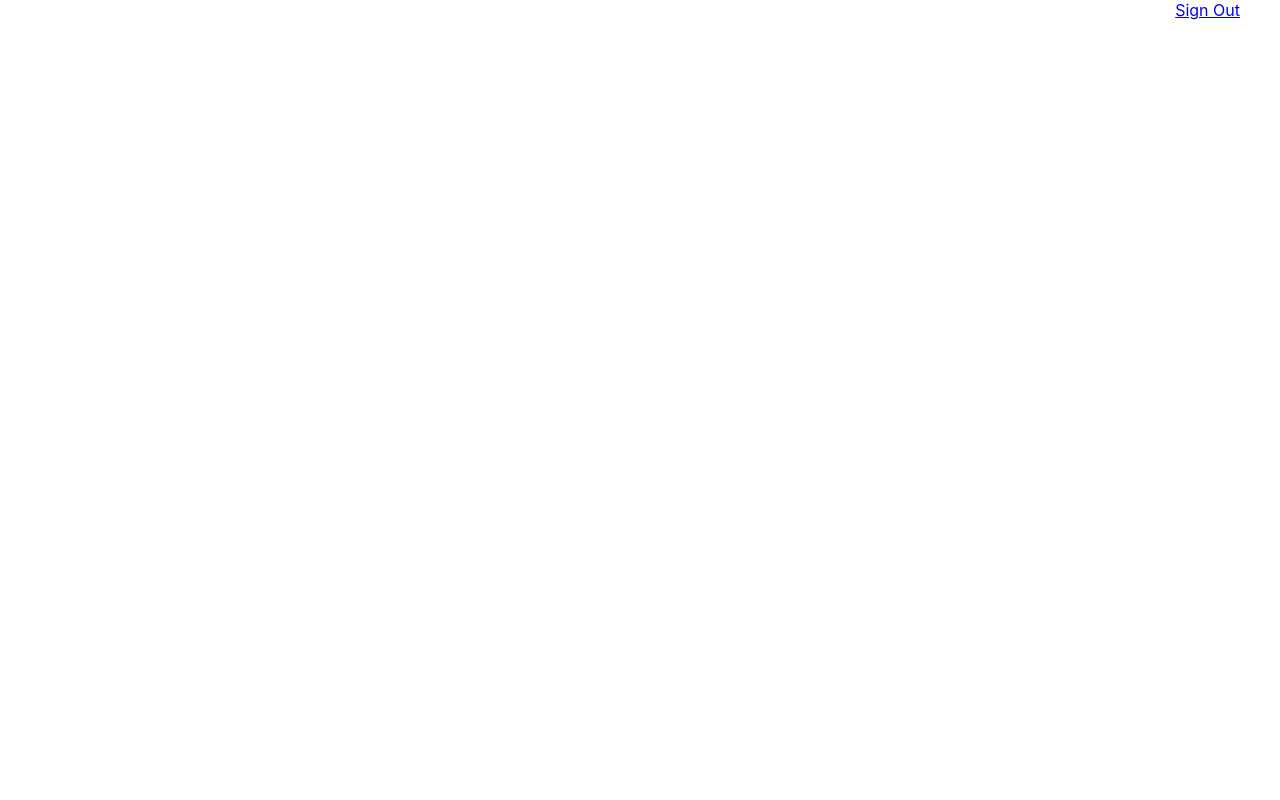
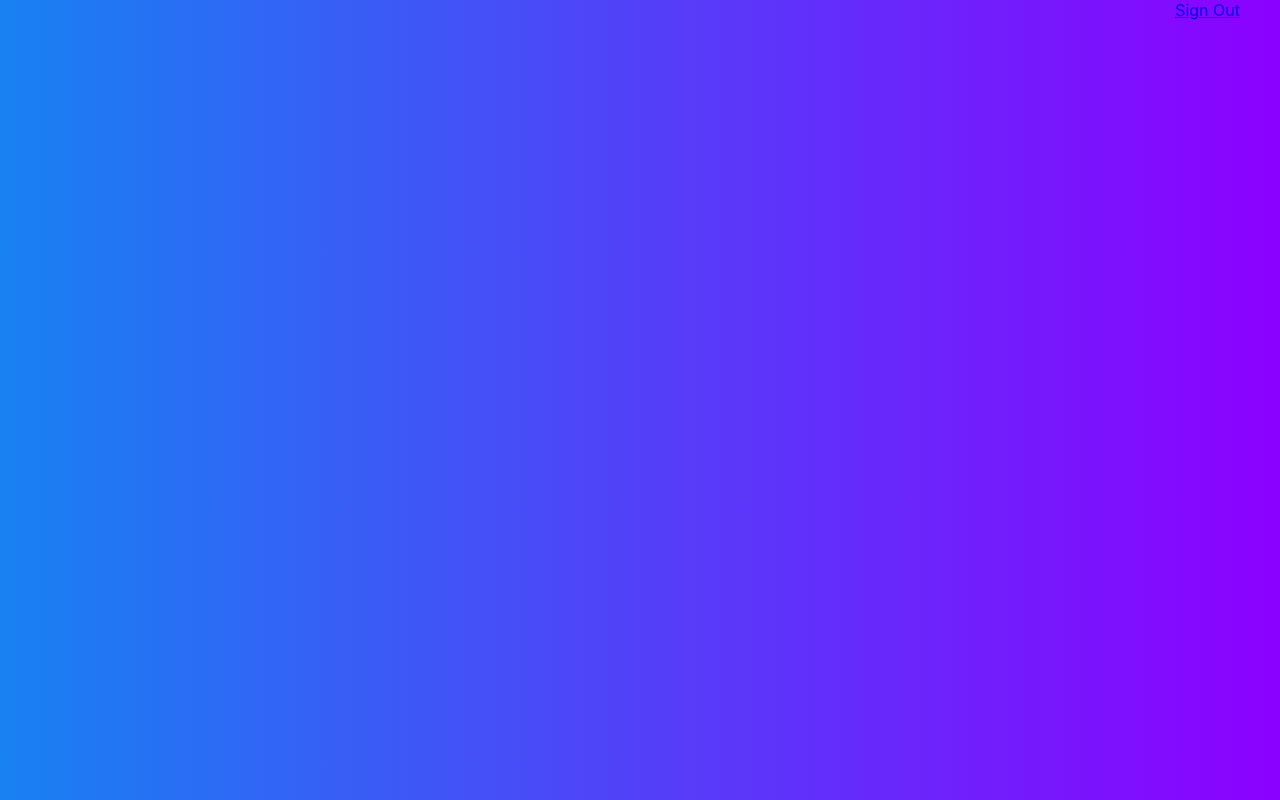
Before and after one commit to anna-kulyk/face-recognition, a React (Create React App) app: page / in a window 1280 px wide. Built offline with nearby package versions, Linux system fonts and the light colour scheme.

Commit message:
add background

```diff
--- a/public/index.html
+++ b/public/index.html
@@ -24,7 +24,7 @@
       work correctly both with client-side routing and a non-root public URL.
       Learn how to configure a non-root public URL by running `npm run build`.
     -->
-    <title>React App</title>
+    <title>SmartBrain</title>
   </head>
   <body>
     <noscript>You need to enable JavaScript to run this app.</noscript>
--- a/src/components/Container/Container.css
+++ b/src/components/Container/Container.css
@@ -1,6 +1,7 @@
 .wrapper {
     min-height: 100vh;
     width: 100%;
+    background: linear-gradient(to right, rgb(24, 129, 242), rgb(140, 0, 255));
 }
 
 .container {
```
